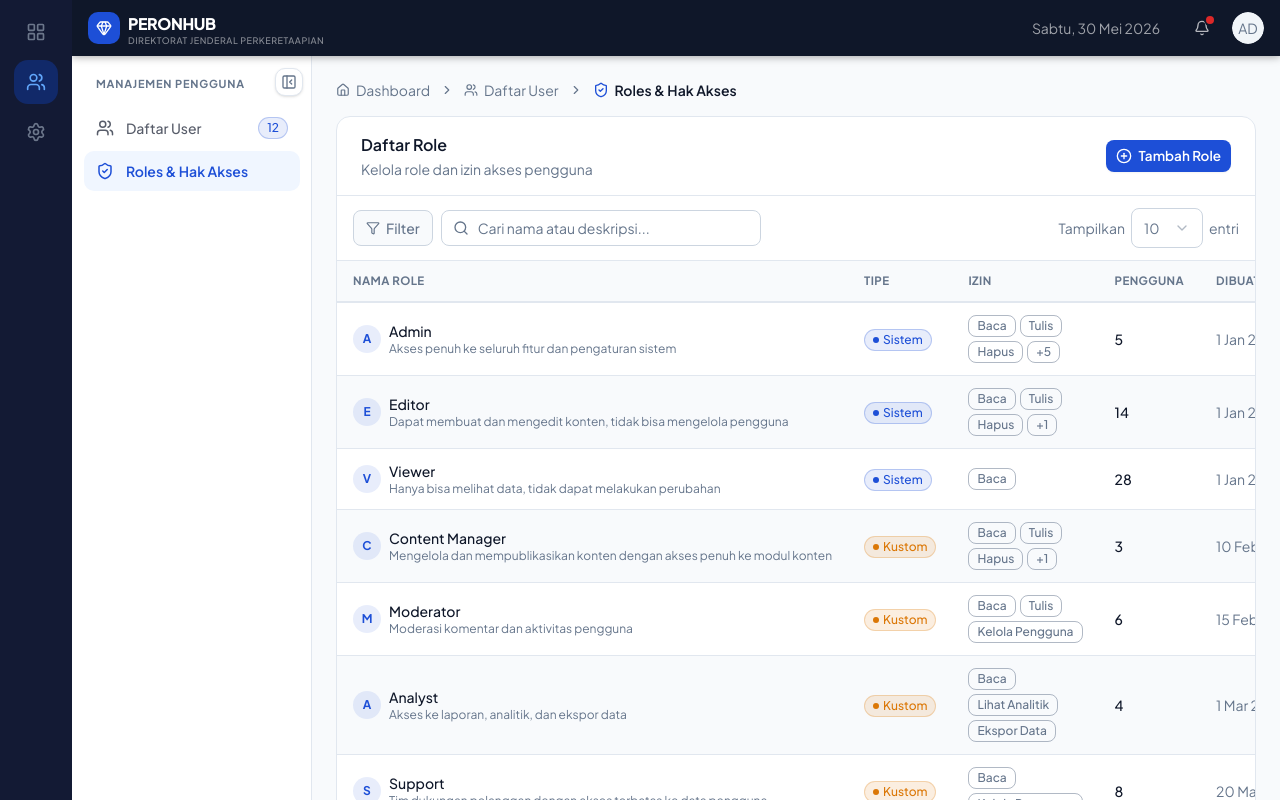
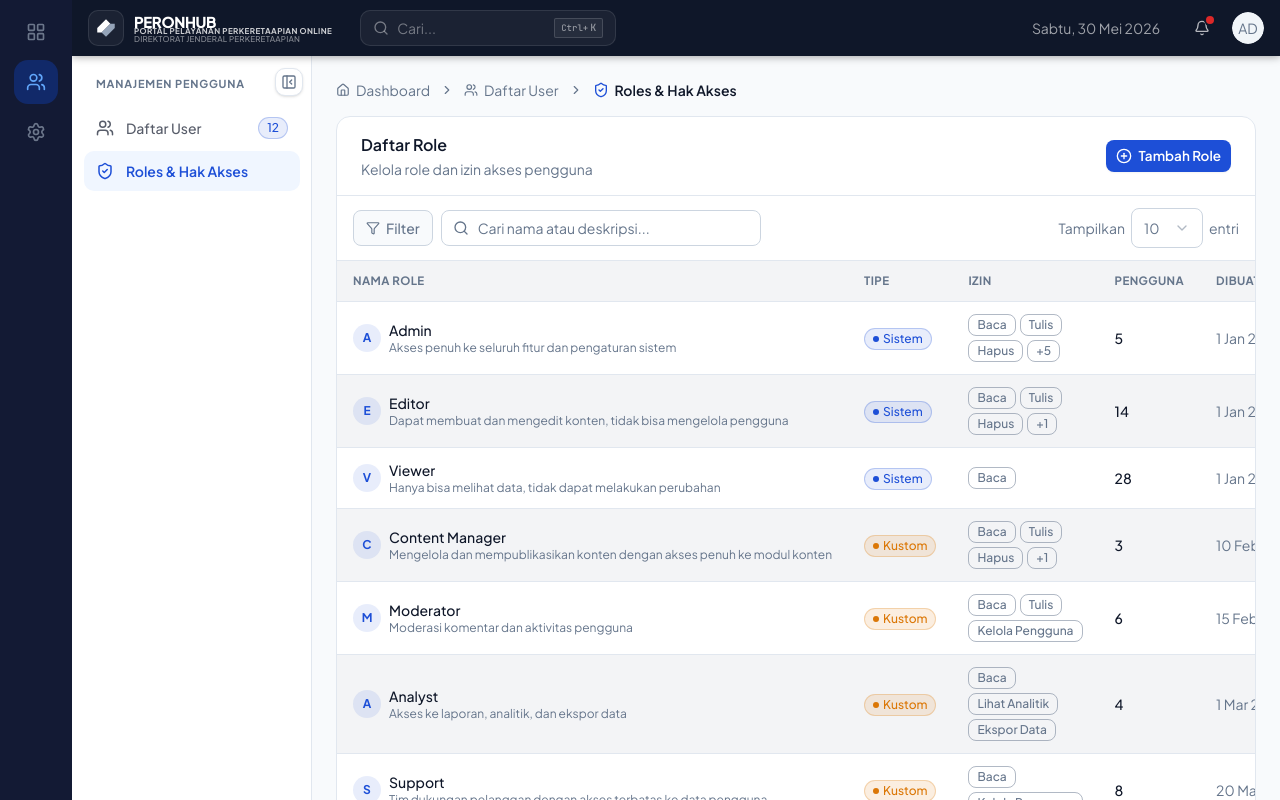
Before and after one commit to ikhsank6/ui-admin-next, a Next.js app: page /users/roles in a window 1280 px wide. Built offline with nearby package versions, Linux system fonts and the light colour scheme.

Commit message:
feat: redesign navbar logo, integrate command-based global search, and update table header theme colors

```diff
--- a/src/app/globals.css
+++ b/src/app/globals.css
@@ -37,7 +37,7 @@
 
     /* Table */
     --table-bg: 0 0% 100%;
-    --table-header: 210 40% 98%; /* #F8FAFC */
+    --table-header: 220 14% 96%; /* #F1F5F9 */
     --row-hover: 210 40% 98%; /* #F8FAFC */
 
     /* Topbar global — selalu navy gelap */
--- a/src/components/layout/app-navbar.tsx
+++ b/src/components/layout/app-navbar.tsx
@@ -8,6 +8,7 @@ import { Sheet, SheetContent, SheetTitle } from "@/components/ui/sheet";
 import { useSidebar } from "@/hooks/use-sidebar";
 import { MobileSidebarNav } from "./app-sidebar";
 import { NotificationMenu } from "./notification-menu";
+import { SearchBar } from "./search-bar";
 import { UserMenu } from "./user-menu";
 
 // ─── AppNavbar ────────────────────────────────────────────────────────────────
@@ -57,19 +58,45 @@ export function AppNavbar() {
         {/* Logo PERONHUB */}
         <Link
           href="/dashboard"
-          className="flex items-center gap-2 shrink-0 text-white"
+          className="flex items-center gap-2.5 shrink-0 text-white group"
           aria-label="Portal DJKA — Beranda"
         >
-          <span className="inline-flex items-center justify-center w-8 h-8 rounded-lg bg-primary text-primary-foreground">
-            <Gem className="h-4 w-4" aria-hidden="true" />
-          </span>
-          <span className="hidden sm:flex flex-col leading-none">
-            <span className="font-extrabold text-base tracking-tight">PERONHUB</span>
-            <span className="text-[9px] font-medium tracking-[0.5px] text-white/50 uppercase">
+          <div className="flex h-9 w-9 items-center justify-center rounded-lg bg-white/5 border border-white/10 dark:bg-black/20 dark:border-white/5 p-1">
+            <svg
+              className="h-7 w-7 shrink-0 transition-transform duration-300 group-hover:scale-105"
+              viewBox="0 0 32 32"
+              fill="none"
+              xmlns="http://www.w3.org/2000/svg"
+            >
+              {/* Left/top chevron: white */}
+              <path
+                d="M6 16L16 6L21 11L11 21H6V16Z"
+                fill="#FFFFFF"
+              />
+              {/* Right/bottom chevron: light grey */}
+              <path
+                d="M26 16L16 26L11 21L21 11H26V16Z"
+                fill="#94A3B8"
+              />
+            </svg>
+          </div>
+          <span className="hidden lg:flex flex-col leading-none">
+            <span className="font-extrabold text-[15px] tracking-tight text-white">
+              PERONHUB
+            </span>
+            <span className="text-[8px] font-bold tracking-[0.4px] text-white/80 dark:text-gray-300 uppercase -mt-0.5">
+              Portal Pelayanan Perkeretaapian Online
+            </span>
+            <span className="text-[8px] font-medium tracking-[0.2px] text-white/50 dark:text-gray-400 uppercase">
               Direktorat Jenderal Perkeretaapian
             </span>
           </span>
         </Link>
+
+        {/* Search Bar */}
+        <div className="hidden md:block ml-4">
+          <SearchBar />
+        </div>
 
         {/* Date */}
         <div className="flex-1 flex justify-end pr-3">
--- a/src/components/layout/search-bar.tsx
+++ b/src/components/layout/search-bar.tsx
@@ -1,34 +1,84 @@
 "use client";
 
-import { Mic, Search } from "lucide-react";
-import { useState } from "react";
-import { Button } from "@/components/ui/button";
-import { Input } from "@/components/ui/input";
+import { Search } from "lucide-react";
+import { useRouter } from "next/navigation";
+import { useEffect, useState } from "react";
+import {
+  CommandDialog,
+  CommandEmpty,
+  CommandGroup,
+  CommandInput,
+  CommandItem,
+  CommandList,
+} from "@/components/ui/command";
+import { navSections } from "@/utils/nav-config";
 
 export function SearchBar() {
-  const [query, setQuery] = useState("");
+  const [open, setOpen] = useState(false);
+  const router = useRouter();
+
+  // Listen for Ctrl+K / Cmd+K
+  useEffect(() => {
+    const down = (e: KeyboardEvent) => {
+      if (e.key === "k" && (e.metaKey || e.ctrlKey)) {
+        e.preventDefault();
+        setOpen((o) => !o);
+      }
+    };
+    document.addEventListener("keydown", down);
+    return () => document.removeEventListener("keydown", down);
+  }, []);
+
+  function handleSelect(href: string) {
+    setOpen(false);
+    router.push(href);
+  }
 
   return (
-    <div className="flex items-center gap-2 w-full max-w-xl">
-      <div className="relative flex-1">
-        <Search className="absolute left-3 top-1/2 -translate-y-1/2 h-4 w-4 text-white/40 pointer-events-none" />
-        <Input
-          type="search"
-          placeholder="Cari..."
-          value={query}
-          onChange={(e) => setQuery(e.target.value)}
-          className="pl-9 pr-4 h-9 bg-white/8 border-white/12 text-white placeholder:text-white/35 focus-visible:bg-white/12 focus-visible:border-white/25"
-          aria-label="Pencarian global"
-        />
-      </div>
-      <Button
-        variant="ghost"
-        size="icon"
-        className="h-9 w-9 shrink-0 text-white/50 hover:text-white hover:bg-white/10"
-        aria-label="Pencarian suara"
+    <>
+      <button
+        type="button"
+        onClick={() => setOpen(true)}
+        className="flex items-center justify-between w-64 h-9 px-3 rounded-lg bg-white/5 hover:bg-white/10 border border-white/10 hover:border-white/20 transition-all text-left text-sm text-white/40 hover:text-white/60 focus:outline-hidden"
       >
-        <Mic className="h-4 w-4" />
-      </Button>
-    </div>
+        <div className="flex items-center gap-2">
+          <Search className="h-4 w-4" />
+          <span>Cari...</span>
+        </div>
+        <kbd className="pointer-events-none inline-flex h-5 select-none items-center gap-0.5 rounded-xs border border-white/15 bg-white/5 px-1.5 font-mono text-[10px] font-medium text-white/50">
+          <span className="text-[9px]">Ctrl+</span>K
+        </kbd>
+      </button>
+
+      <CommandDialog
+        open={open}
+        onOpenChange={setOpen}
+        title="Pencarian Menu"
+        description="Saring menu navigasi..."
+      >
+        <CommandInput placeholder="Ketik nama menu untuk mencari..." />
+        <CommandList>
+          <CommandEmpty>Menu tidak ditemukan.</CommandEmpty>
+          {navSections.map((section) => (
+            <CommandGroup key={section.title} heading={section.title}>
+              {section.items.map((item) => (
+                <CommandItem
+                  key={item.href}
+                  value={`${section.title} ${item.title}`}
+                  onSelect={() => handleSelect(item.href)}
+                  className="flex items-center gap-2 cursor-pointer"
+                >
+                  <item.icon className="h-4 w-4 text-muted-foreground mr-2 shrink-0" />
+                  <span className="flex-1 font-medium">{item.title}</span>
+                  <span className="text-[10px] text-muted-foreground bg-muted px-1.5 py-0.5 rounded-sm shrink-0">
+                    {section.title}
+                  </span>
+                </CommandItem>
+              ))}
+            </CommandGroup>
+          ))}
+        </CommandList>
+      </CommandDialog>
+    </>
   );
 }
--- a/src/components/shared/data-table.tsx
+++ b/src/components/shared/data-table.tsx
@@ -388,7 +388,7 @@ export function DataTable<T>({
   const tableView = (
     <div className="overflow-x-auto">
       <Table className="dark:bg-[hsl(var(--table-bg))]">
-        <TableHeader className="bg-[#F8FAFC] dark:bg-[hsl(var(--table-bg))] border-b-2 border-border [&_tr]:border-b-0">
+        <TableHeader className="bg-[hsl(var(--table-header))] border-b border-border [&_tr]:border-b-0">
           <TableRow className="hover:bg-transparent">
             {visibleColumns.map((col) => (
               <TableHead
```
